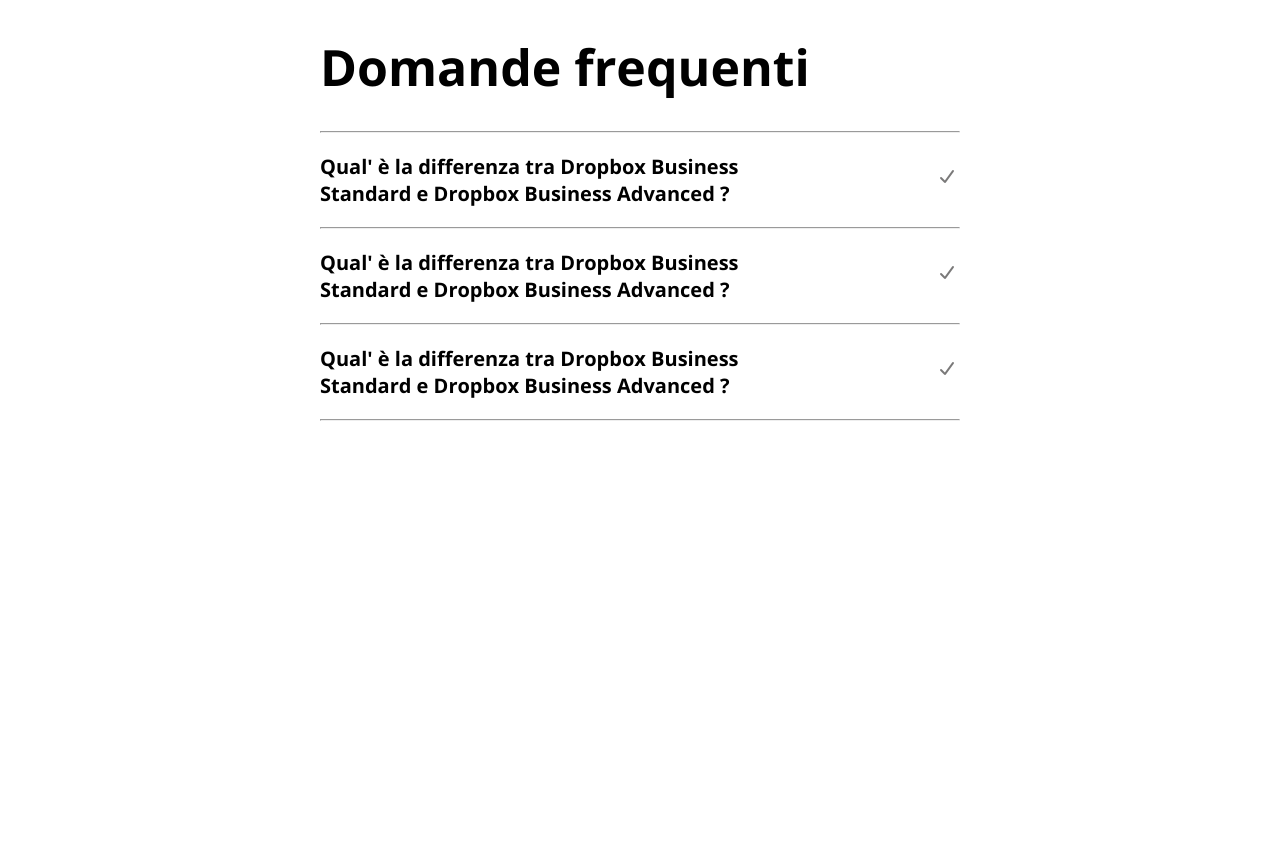
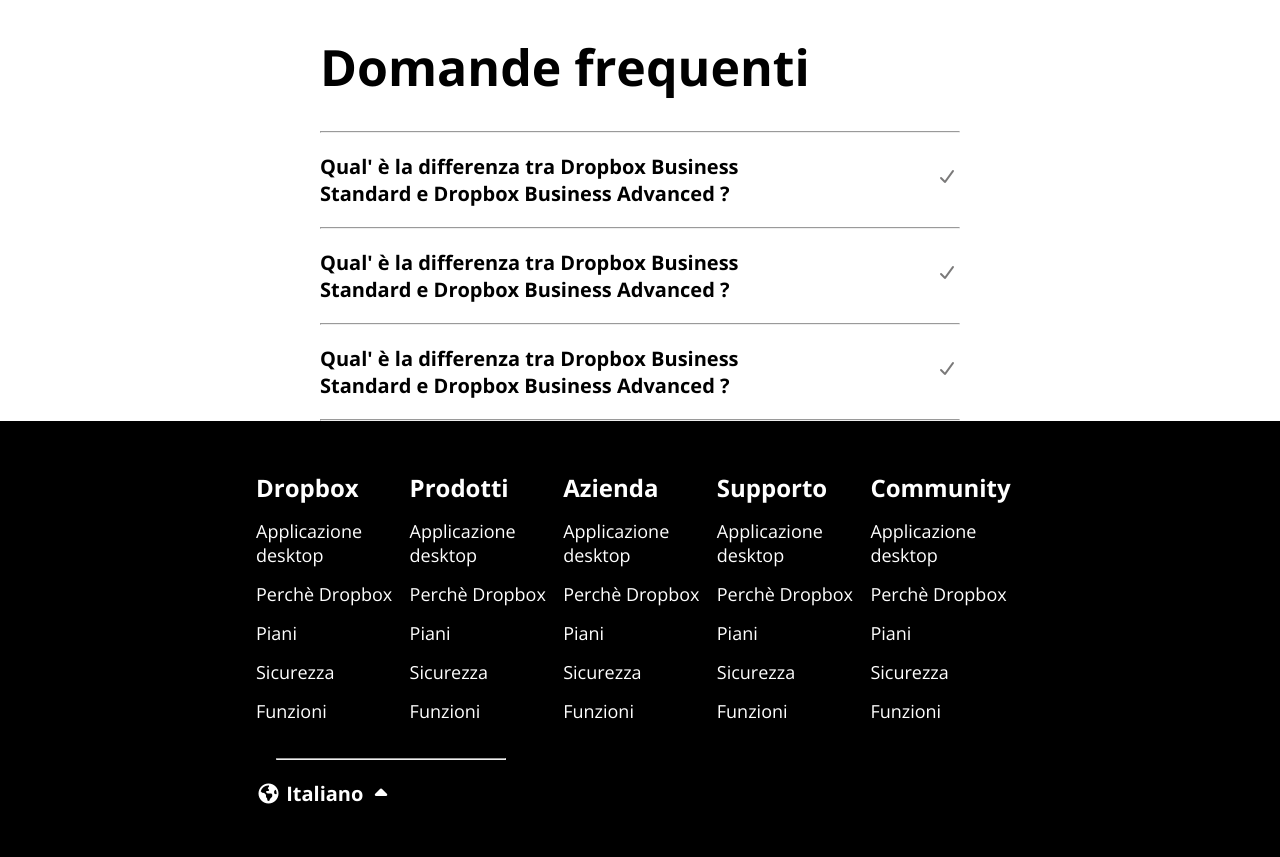
Before and after one commit to Andrea030105/html-css-dropbox, a plain HTML site: page index.html in a window 1280 px wide. Shown: the part 6730-7587 px from the top of the page. Before the commit the page ends 7151 px from the top, so only its background shows below. Drawn offline with nearby package versions, Linux system fonts and the light colour scheme.

Commit message:
footer-done

```diff
--- a/css/style.css
+++ b/css/style.css
@@ -9,6 +9,10 @@
 
 section {
     margin-top: 75px;
+}
+
+.col-20 {
+    width: 20%;
 }
 
 .col-30 {
@@ -76,6 +80,11 @@ section {
 
 .container-50 {
     width: 50%;
+    margin: 0 auto;
+}
+
+.container-60 {
+    width: 60%;
     margin: 0 auto;
 }
 
@@ -164,8 +173,6 @@ header {
 .container-section1 {
     display: flex;
     flex-direction: column;
-    width: 60%;
-    margin: 0 auto;
 }
 
 .col-30 .arrow {
@@ -348,3 +355,24 @@ p {
     color: rgb(122, 121, 121);
     margin-top: 15px;
 }
+
+/* FOOTER */
+
+footer {
+    background-color: black;
+    color: white;
+    padding: 50px 0;
+}
+
+.footer-container ul {
+    list-style-type: none;
+}
+
+.footer-container li {
+    margin: 15px 0;
+    font-size: 18px;
+}
+
+footer h4 {
+    font-size: 20px;
+}
--- a/index.html
+++ b/index.html
@@ -37,7 +37,7 @@
     </header>
     <main>
         <section class="section1">
-            <div class="container-section1">
+            <div class="container-section1 container-60">
                 <div class="row flex-center">
                     <div class="col-100">
                         <h1>Tutto ci&ograve; che ti serve per il lavoro, in un unico posto</h1>
@@ -502,6 +502,131 @@
             </div>
         </section>
     </main>
+    <footer>
+        <div class="footer-container">
+            <div class="container-60">
+                <div class="row">
+                    <div class="col-20">
+                        <h2>
+                            Dropbox
+                        </h2>
+                        <ul>
+                            <li>
+                                Applicazione desktop
+                            </li>
+                            <li>
+                                Perch&egrave; Dropbox
+                            </li>
+                            <li>
+                                Piani
+                            </li>
+                            <li>
+                                Sicurezza
+                            </li>
+                            <li>
+                                Funzioni
+                            </li>
+                        </ul>
+                    </div>
+                    <div class="col-20">
+                        <h2>
+                            Prodotti
+                        </h2>
+                        <ul>
+                            <li>
+                                Applicazione desktop
+                            </li>
+                            <li>
+                                Perch&egrave; Dropbox
+                            </li>
+                            <li>
+                                Piani
+                            </li>
+                            <li>
+                                Sicurezza
+                            </li>
+                            <li>
+                                Funzioni
+                            </li>
+                        </ul>
+                    </div>
+                    <div class="col-20">
+                        <h2>
+                            Azienda
+                        </h2>
+                        <ul>
+                            <li>
+                                Applicazione desktop
+                            </li>
+                            <li>
+                                Perch&egrave; Dropbox
+                            </li>
+                            <li>
+                                Piani
+                            </li>
+                            <li>
+                                Sicurezza
+                            </li>
+                            <li>
+                                Funzioni
+                            </li>
+                        </ul>
+                    </div>
+                    <div class="col-20">
+                        <h2>
+                            Supporto
+                        </h2>
+                        <ul>
+                            <li>
+                                Applicazione desktop
+                            </li>
+                            <li>
+                                Perch&egrave; Dropbox
+                            </li>
+                            <li>
+                                Piani
+                            </li>
+                            <li>
+                                Sicurezza
+                            </li>
+                            <li>
+                                Funzioni
+                            </li>
+                        </ul>
+                    </div>
+                    <div class="col-20">
+                        <h2>
+                            Community
+                        </h2>
+                        <ul>
+                            <li>
+                                Applicazione desktop
+                            </li>
+                            <li>
+                                Perch&egrave; Dropbox
+                            </li>
+                            <li>
+                                Piani
+                            </li>
+                            <li>
+                                Sicurezza
+                            </li>
+                            <li>
+                                Funzioni
+                            </li>
+                        </ul>
+                    </div>
+                </div>
+                <hr>
+                <div class="row">
+                    <div class="col-20">
+                        <h4><i class="fa-solid fa-earth-americas"></i> Italiano <i class="fa-solid fa-caret-up"></i>
+                        </h4>
+                    </div>
+                </div>
+            </div>
+        </div>
+    </footer>
 </body>
 
 </html>
```
